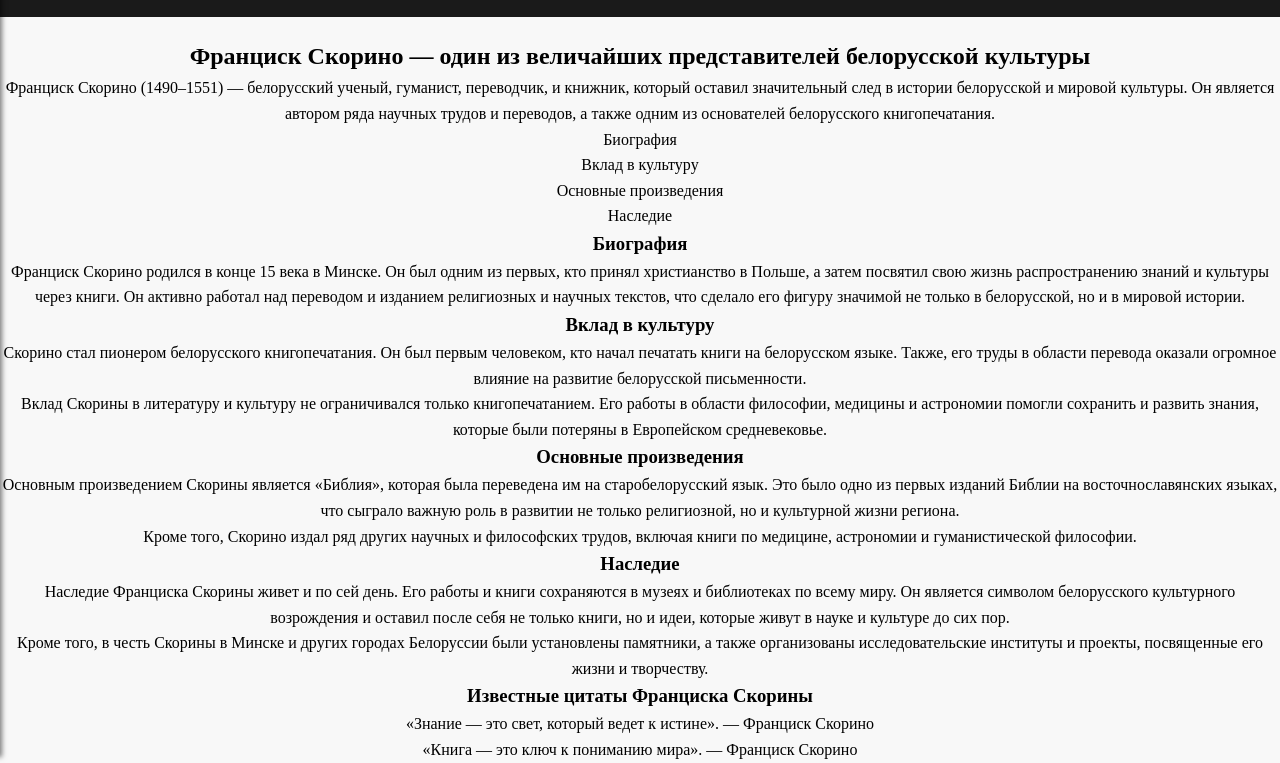
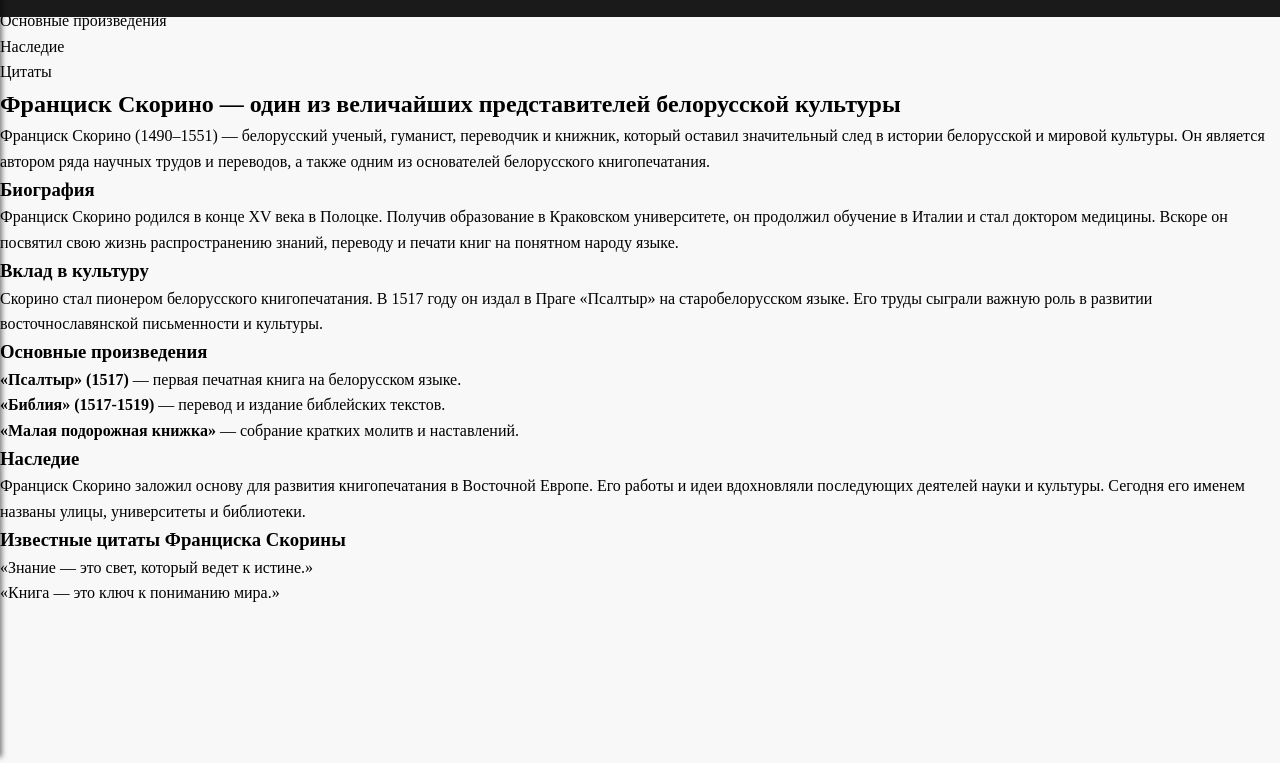
Before and after one commit to Ignat-Riabow/bela, a plain HTML site: page skarina.html in a window 1280 px wide. Shown: the part 43-806 px from the top of the page. Drawn offline with Linux system fonts and the light colour scheme.

Commit message:
Update skarina.html

```diff
--- a/skarina.html
+++ b/skarina.html
@@ -25,65 +25,60 @@
         </ul>
     </div>
 
-    <div class="content">
+
+    <!-- Контент -->
+    <div class="content-authors">
+        <!-- Быстрая навигация внутри страницы -->
+        <nav class="inner-nav">
+            <ul class="authors-navigation">
+                <li><a href="#biography">Биография</a></li>
+                <li><a href="#culture">Вклад в культуру</a></li>
+                <li><a href="#works">Основные произведения</a></li>
+                <li><a href="#legacy">Наследие</a></li>
+                <li><a href="#quotes">Цитаты</a></li>
+            </ul>
+
+        </nav>
+
         <h2>Франциск Скорино — один из величайших представителей белорусской культуры</h2>
-        <p>Франциск Скорино (1490–1551) — белорусский ученый, гуманист, переводчик, и книжник, который оставил значительный след в истории
+
+        <p>Франциск Скорино (1490–1551) — белорусский ученый, гуманист, переводчик и книжник, который оставил значительный след в истории
             белорусской и мировой культуры. Он является автором ряда научных трудов и переводов, а также одним из основателей белорусского книгопечатания.</p>
 
-        <!-- Быстрая навигация -->
-        <nav>
-            <ul>
-                <li><a href="#bio">Биография</a></li>
-                <li><a href="#contribution">Вклад в культуру</a></li>
-                <li><a href="#works">Основные произведения</a></li>
-                <li><a href="#legacy">Наследие</a></li>
-            </ul>
-        </nav>
-
-        <!-- Раздел биографии -->
         <section id="bio">
             <h3>Биография</h3>
-            <p>Франциск Скорино родился в конце 15 века в Минске. Он был одним из первых, кто принял христианство в Польше, а затем посвятил
-                свою жизнь распространению знаний и культуры через книги. Он активно работал над переводом и изданием религиозных и научных
-                текстов, что сделало его фигуру значимой не только в белорусской, но и в мировой истории.</p>
+            <p>Франциск Скорино родился в конце XV века в Полоцке. Получив образование в Краковском университете, он продолжил обучение в Италии и стал
+                доктором медицины. Вскоре он посвятил свою жизнь распространению знаний, переводу и печати книг на понятном народу языке.</p>
         </section>
 
-        <!-- Вклад в культуру -->
         <section id="contribution">
             <h3>Вклад в культуру</h3>
-            <p>Скорино стал пионером белорусского книгопечатания. Он был первым человеком, кто начал печатать книги на белорусском языке.
-                Также, его труды в области перевода оказали огромное влияние на развитие белорусской письменности.</p>
-            <p>Вклад Скорины в литературу и культуру не ограничивался только книгопечатанием. Его работы в области философии, медицины и
-                астрономии помогли сохранить и развить знания, которые были потеряны в Европейском средневековье.</p>
+            <p>Скорино стал пионером белорусского книгопечатания. В 1517 году он издал в Праге «Псалтыр» на старобелорусском языке. Его труды сыграли
+                важную роль в развитии восточнославянской письменности и культуры.</p>
         </section>
 
-        <!-- Основные произведения -->
         <section id="works">
             <h3>Основные произведения</h3>
-            <p>Основным произведением Скорины является «Библия», которая была переведена им на старобелорусский язык. Это было одно из первых
-                изданий Библии на восточнославянских языках, что сыграло важную роль в развитии не только религиозной, но и культурной жизни региона.</p>
-            <p>Кроме того, Скорино издал ряд других научных и философских трудов, включая книги по медицине, астрономии и гуманистической
-                философии.</p>
+            <ul>
+                <li><strong>«Псалтыр» (1517)</strong> — первая печатная книга на белорусском языке.</li>
+                <li><strong>«Библия» (1517-1519)</strong> — перевод и издание библейских текстов.</li>
+                <li><strong>«Малая подорожная книжка»</strong> — собрание кратких молитв и наставлений.</li>
+            </ul>
         </section>
 
-        <!-- Наследие -->
         <section id="legacy">
             <h3>Наследие</h3>
-            <p>Наследие Франциска Скорины живет и по сей день. Его работы и книги сохраняются в музеях и библиотеках по всему миру. Он является
-                символом белорусского культурного возрождения и оставил после себя не только книги, но и идеи, которые живут в науке и культуре
-                до сих пор.</p>
-            <p>Кроме того, в честь Скорины в Минске и других городах Белоруссии были установлены памятники, а также организованы исследовательские
-                институты и проекты, посвященные его жизни и творчеству.</p>
+            <p>Франциск Скорино заложил основу для развития книгопечатания в Восточной Европе. Его работы и идеи вдохновляли последующих деятелей науки
+                и культуры. Сегодня его именем названы улицы, университеты и библиотеки.</p>
         </section>
 
-        <!-- Раздел о цитатах -->
         <section id="quotes">
             <h3>Известные цитаты Франциска Скорины</h3>
             <blockquote>
-                «Знание — это свет, который ведет к истине». — Франциск Скорино
+                «Знание — это свет, который ведет к истине.»
             </blockquote>
             <blockquote>
-                «Книга — это ключ к пониманию мира». — Франциск Скорино
+                «Книга — это ключ к пониманию мира.»
             </blockquote>
         </section>
     </div>
```
